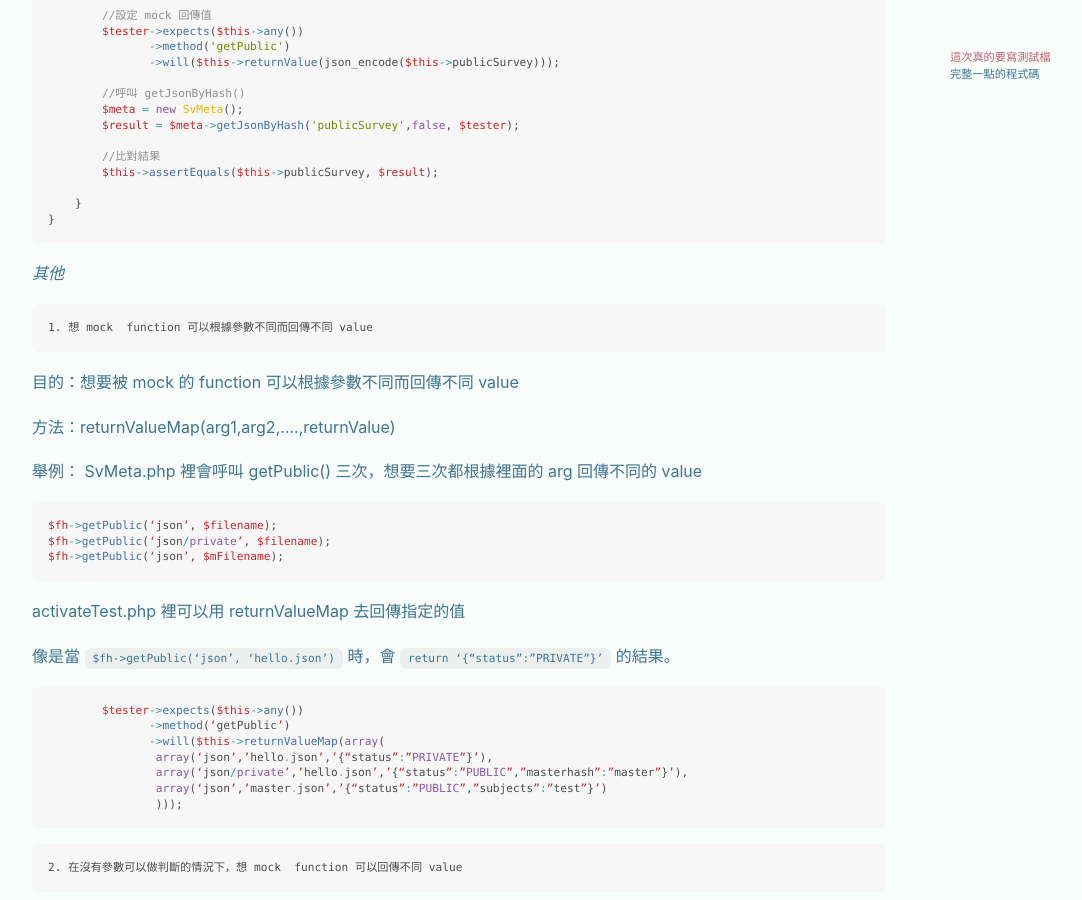
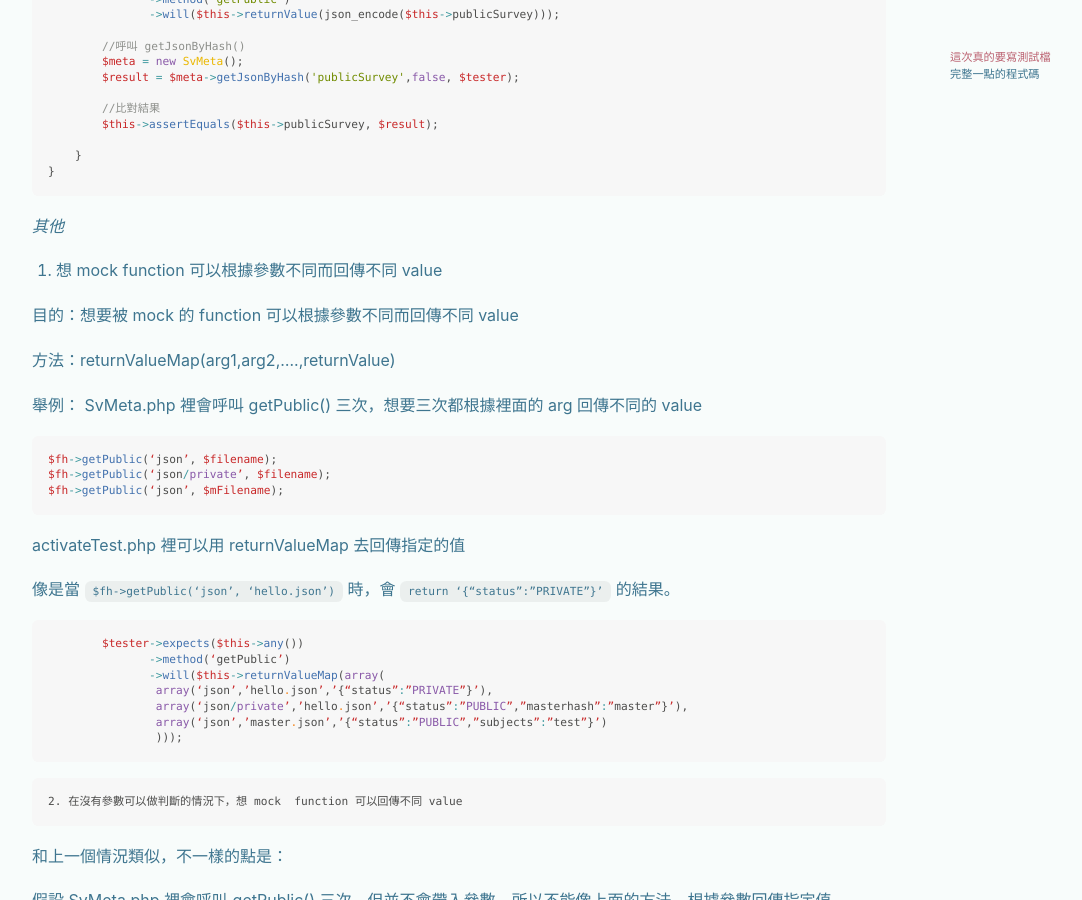
Before and after one commit to joyshao37/joyshao37.github.io, a Jekyll site: the page built from _posts/2019-06-21-phpunit.md, in a window 1280 px wide and 900 px high, scrolled down 8132 px. Shown: the whole window, without its empty margins (71-1153 px from the left). Built offline with Jekyll 4.4.1, drawn with Linux system fonts in a browser that asks for light colours; nearby versions of some CDN libraries; emoji names are drawn with the system emoji font; part of the change alters nothing that is shown; some of the changed text lies outside the part shown.

````diff
--- a/_posts/2019-06-21-phpunit.md
+++ b/_posts/2019-06-21-phpunit.md
@@ -101,7 +101,7 @@ class getJsonByHashTest extends TestCase
 }
 ```
 
-如果不想要每個 function 名字前面都要加 test ，可以加上 Annotation `@test`  從此就不用那麼搞剛囉。（但我自己沒有加...）:cry:
+如果不想要每個 function 名字前面都要加 test ，可以加上 Annotation `@test`  從此就不用那麼搞剛囉。
 
 總之，還有很多 Annotation 可以使用，後面再慢慢介紹。
 
@@ -336,7 +336,7 @@ class FileHelper {
 
 ```
 
-	2. 設定回傳值：
+2. 設定回傳值：
 
 可以設定預測整支程式會跑幾次 mock function，如果不論呼叫幾次的話就是
 
@@ -422,7 +422,7 @@ class getJsonByHashTest extends TestCase {
 
 *其他*
 
-	1. 想 mock  function 可以根據參數不同而回傳不同 value
+1. 想 mock  function 可以根據參數不同而回傳不同 value
 
 目的：想要被 mock 的 function 可以根據參數不同而回傳不同 value
 
````
